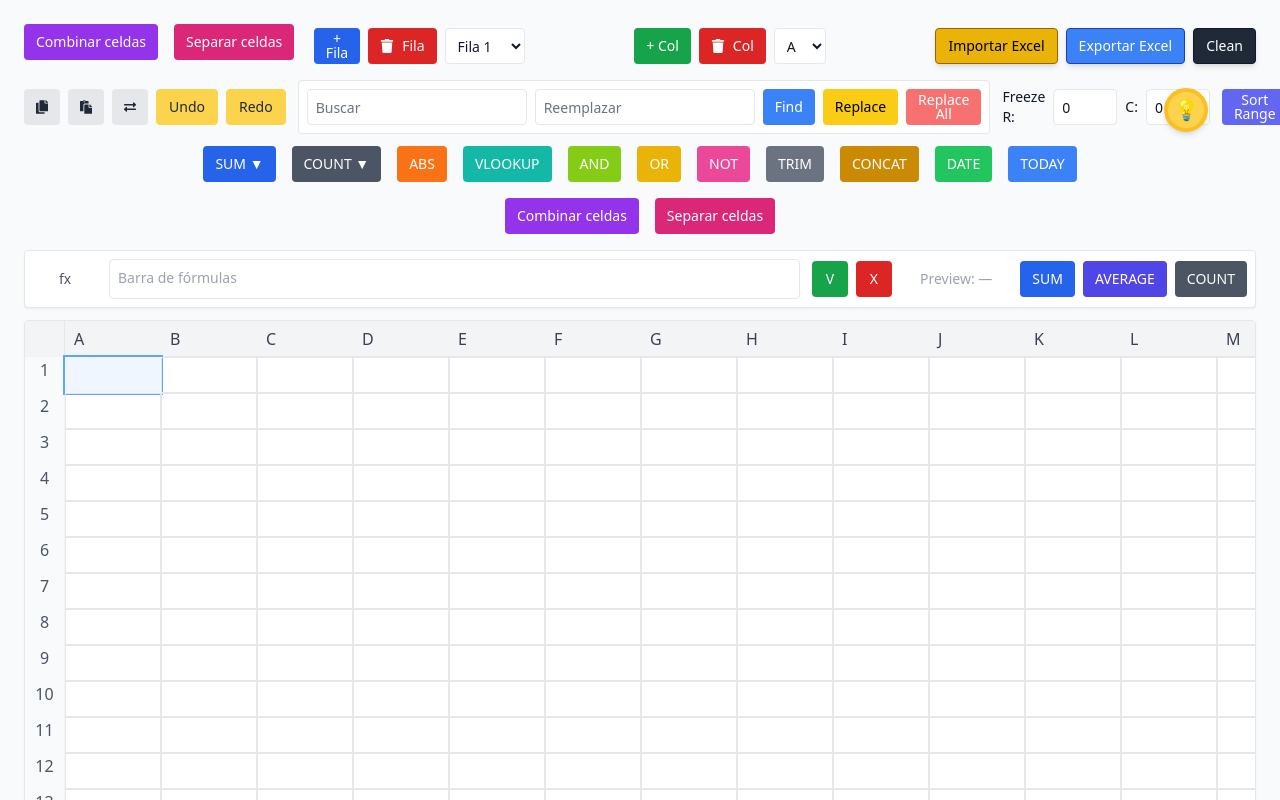
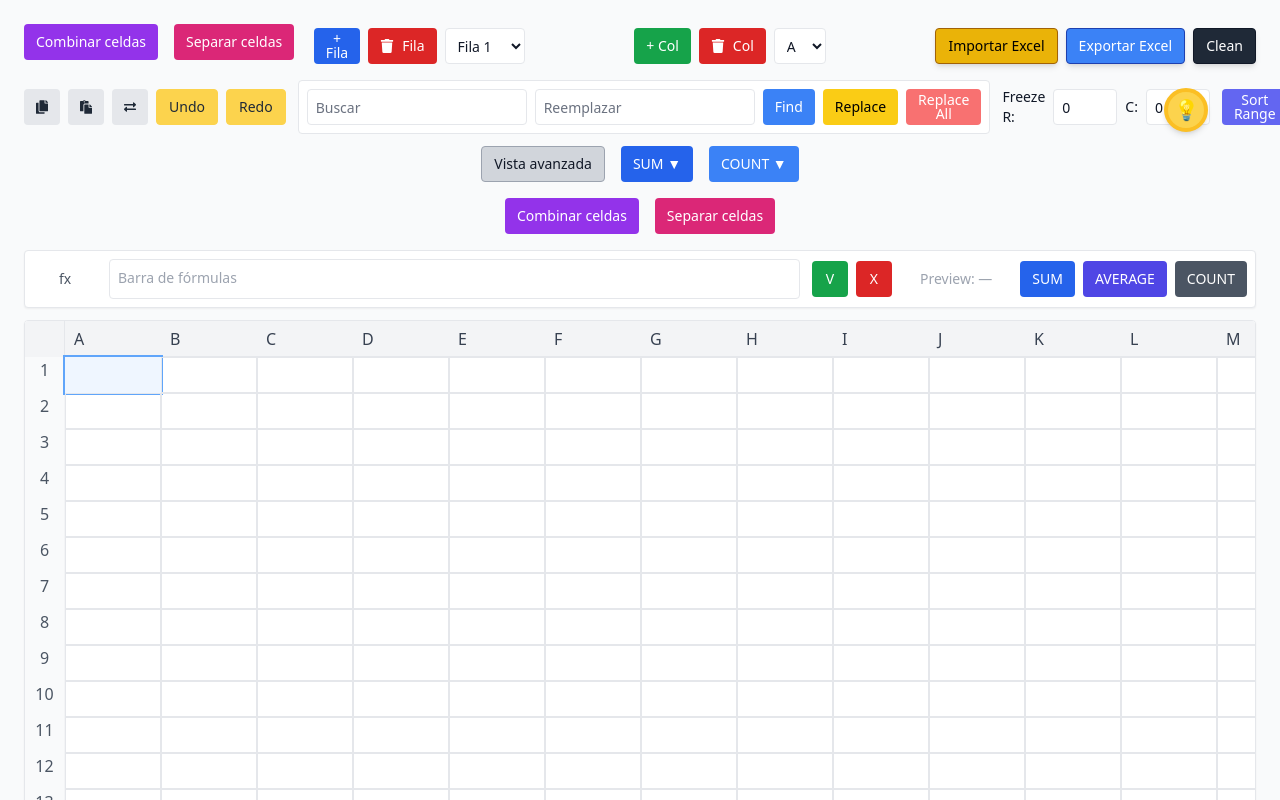
Before and after one commit to Tommyscripts/ExcelProject, a React (Vite) app in the folder ExcelProject/: page / in a window 1280 px wide. Shown: the top 800 px of the page. Built offline with nearby package versions, Linux system fonts and the light colour scheme; the HTML template or start-up script is replaced by a standard one.

Commit message:
feat: añadir botón para alternar entre modo compacto y expandido en el componente Excel

```diff
--- a/ExcelProject/src/componente/excelcomponent.tsx
+++ b/ExcelProject/src/componente/excelcomponent.tsx
@@ -17,6 +17,8 @@ const createInitialData = (rows: number, cols: number) =>
   Array.from({ length: rows }, () => Array(cols).fill(''));
 
 const ExcelComponent: React.FC = () => {
+  // Estado para modo compacto/expandido de funciones
+  const [compactMode, setCompactMode] = useState(true);
   // Default = light (false). We ignore any previous localStorage value on load to ensure default light.
   const _initDark = false;
   const [darkMode, setDarkMode] = useState<boolean>(_initDark);
@@ -1640,48 +1642,76 @@ const ExcelComponent: React.FC = () => {
 
       {/* Botones nuevos (CONCAT, DATE, TODAY) */}
         <div className="flex gap-4 justify-center mb-4 w-full">
+          {/* Botón modo compacto/expandido */}
+          <button onClick={() => setCompactMode((v) => !v)} className={`${BTN} bg-gray-300 hover:bg-gray-400 text-gray-900 border border-gray-400`}>
+            {compactMode ? 'Vista avanzada' : 'Vista compacta'}
+          </button>
+
           {/* SUM/SUMIF menú */}
           <div className="relative">
             <button onClick={() => setShowSumMenu((v) => !v)} className={`${BTN} bg-blue-600 hover:bg-blue-700 text-white`}>SUM ▼</button>
             {showSumMenu && (
               <div className="absolute left-0 mt-2 bg-white dark:bg-gray-800 rounded shadow-lg z-10 flex flex-col">
-                <button onClick={() => { applyQuickFunc('SUM'); setShowSumMenu(false); }} className="px-4 py-2 hover:bg-blue-100 dark:hover:bg-blue-900 text-left">SUM</button>
-                <button onClick={() => { setFormulaText('=SUMIF(A1:A10,">5")'); setShowSumMenu(false); }} className="px-4 py-2 hover:bg-blue-100 dark:hover:bg-blue-900 text-left">SUMIF</button>
+                <button onClick={() => { applyQuickFunc('SUM'); setShowSumMenu(false); }} className="px-4 py-2 hover:bg-blue-100 dark:hover:bg-blue-900 text-left text-blue-700 dark:text-blue-300">SUM</button>
+                <button onClick={() => { setFormulaText('=SUMIF(A1:A10,">5")'); setShowSumMenu(false); }} className="px-4 py-2 hover:bg-blue-100 dark:hover:bg-blue-900 text-left text-blue-700 dark:text-blue-300">SUMIF</button>
               </div>
             )}
           </div>
           {/* COUNT/COUNTIF menú */}
           <div className="relative">
-            <button onClick={() => setShowCountMenu((v) => !v)} className={`${BTN} bg-gray-600 hover:bg-gray-700 text-white`}>COUNT ▼</button>
+            <button onClick={() => setShowCountMenu((v) => !v)} className={`${BTN} bg-blue-500 hover:bg-blue-600 text-white`}>COUNT ▼</button>
             {showCountMenu && (
               <div className="absolute left-0 mt-2 bg-white dark:bg-gray-800 rounded shadow-lg z-10 flex flex-col">
-                <button onClick={() => { applyQuickFunc('COUNT'); setShowCountMenu(false); }} className="px-4 py-2 hover:bg-gray-100 dark:hover:bg-gray-900 text-left">COUNT</button>
-                <button onClick={() => { setFormulaText('=COUNTIF(A1:A10,"<3")'); setShowCountMenu(false); }} className="px-4 py-2 hover:bg-gray-100 dark:hover:bg-gray-900 text-left">COUNTIF</button>
+                <button onClick={() => { applyQuickFunc('COUNT'); setShowCountMenu(false); }} className="px-4 py-2 hover:bg-blue-100 dark:hover:bg-blue-900 text-left text-blue-700 dark:text-blue-300">COUNT</button>
+                <button onClick={() => { setFormulaText('=COUNTIF(A1:A10,"<3")'); setShowCountMenu(false); }} className="px-4 py-2 hover:bg-blue-100 dark:hover:bg-blue-900 text-left text-blue-700 dark:text-blue-300">COUNTIF</button>
               </div>
             )}
           </div>
-          {/* Otros botones individuales */}
+
+          {/* ABS: matemáticas, azul */}
+          {!compactMode && (
             <TooltipCooldown content="Valor absoluto de la celda seleccionada" cooldown={1500}>
-            <button onClick={() => setFormulaText('=ABS(A1)')} className={`${BTN} bg-orange-500 hover:bg-orange-600 text-white`}>ABS</button>
-          </TooltipCooldown>
+              <button onClick={() => setFormulaText('=ABS(A1)')} className={`${BTN} bg-blue-400 hover:bg-blue-500 text-white`}>ABS</button>
+            </TooltipCooldown>
+          )}
+          {/* VLOOKUP: matemáticas, azul */}
+          {!compactMode && (
             <TooltipCooldown content="Busca un valor en una columna y devuelve el relacionado de otra columna" cooldown={1500}>
-            <button onClick={() => setFormulaText('=VLOOKUP("valor",A1:B10,1)')} className={`${BTN} bg-teal-500 hover:bg-teal-600 text-white`}>VLOOKUP</button>
-          </TooltipCooldown>
+              <button onClick={() => setFormulaText('=VLOOKUP("valor",A1:B10,1)')} className={`${BTN} bg-blue-300 hover:bg-blue-400 text-white`}>VLOOKUP</button>
+            </TooltipCooldown>
+          )}
+          {/* AND: lógica, naranja */}
+          {!compactMode && (
             <TooltipCooldown content="Evalúa si todas las condiciones son verdaderas" cooldown={1500}>
-            <button onClick={() => setFormulaText('=AND(true,false)')} className={`${BTN} bg-lime-500 hover:bg-lime-600 text-white`}>AND</button>
-          </TooltipCooldown>
+              <button onClick={() => setFormulaText('=AND(true,false)')} className={`${BTN} bg-yellow-400 hover:bg-yellow-500 text-white`}>AND</button>
+            </TooltipCooldown>
+          )}
+          {/* OR: lógica, naranja */}
+          {!compactMode && (
             <TooltipCooldown content="Evalúa si alguna condición es verdadera" cooldown={1500}>
-            <button onClick={() => setFormulaText('=OR(true,false)')} className={`${BTN} bg-yellow-500 hover:bg-yellow-600 text-white`}>OR</button>
-          </TooltipCooldown>
+              <button onClick={() => setFormulaText('=OR(true,false)')} className={`${BTN} bg-yellow-300 hover:bg-yellow-400 text-white`}>OR</button>
+            </TooltipCooldown>
+          )}
+          {/* NOT: lógica, naranja */}
+          {!compactMode && (
             <TooltipCooldown content="Invierte el valor lógico" cooldown={1500}>
-            <button onClick={() => setFormulaText('=NOT(true)')} className={`${BTN} bg-pink-500 hover:bg-pink-600 text-white`}>NOT</button>
-          </TooltipCooldown>
+              <button onClick={() => setFormulaText('=NOT(true)')} className={`${BTN} bg-yellow-500 hover:bg-yellow-600 text-white`}>NOT</button>
+            </TooltipCooldown>
+          )}
+          {/* TRIM: lógica, naranja */}
+          {!compactMode && (
             <TooltipCooldown content="Elimina espacios extra de un texto" cooldown={1500}>
-            <button onClick={() => setFormulaText('=TRIM(A1)')} className={`${BTN} bg-gray-500 hover:bg-gray-600 text-white`}>TRIM</button>
-          </TooltipCooldown>
+              <button onClick={() => setFormulaText('=TRIM(A1)')} className={`${BTN} bg-yellow-200 hover:bg-yellow-300 text-gray-900`}>TRIM</button>
+            </TooltipCooldown>
+          )}
+          {/* CONCAT: matemáticas, azul */}
+          {!compactMode && (
             <TooltipCooldown content="Concatena los valores de la selección" cooldown={1500}>
-            <button onClick={() => applyQuickFunc('CONCAT')} className={`${BTN} bg-yellow-600 hover:bg-yellow-700 text-white`}>CONCAT</button>
-          </TooltipCooldown>
+              <button onClick={() => applyQuickFunc('CONCAT')} className={`${BTN} bg-blue-200 hover:bg-blue-300 text-gray-900`}>CONCAT</button>
+            </TooltipCooldown>
+          )}
+          {/* DATE: confirmatoria, verde */}
+          {!compactMode && (
             <TooltipCooldown content="Crea una fecha con año, mes y día (usa las 3 primeras celdas de la selección)" cooldown={1500}>
               <button onClick={() => {
                 if (!selectionStart || !selectionEnd) return;
@@ -1694,9 +1724,13 @@ const ExcelComponent: React.FC = () => {
                 setFormulaText(`=DATE(${vals.join(',')})`);
               }} className={`${BTN} bg-green-500 hover:bg-green-600 text-white`}>DATE</button>
             </TooltipCooldown>
+          )}
+          {/* TODAY: confirmatoria, verde */}
+          {!compactMode && (
             <TooltipCooldown content="Inserta la fecha actual en la celda seleccionada" cooldown={1500}>
-            <button onClick={() => setFormulaText('=TODAY()')} className={`${BTN} bg-blue-500 hover:bg-blue-600 text-white`}>TODAY</button>
-          </TooltipCooldown>
+              <button onClick={() => setFormulaText('=TODAY()')} className={`${BTN} bg-green-400 hover:bg-green-500 text-white`}>TODAY</button>
+            </TooltipCooldown>
+          )}
         </div>
       {/* Botones de combinar y separar celdas debajo de los controles principales */}
       <div className="flex gap-4 justify-center mb-4 w-full">
```
Lines whose indentation alone changed are shown as unchanged.
